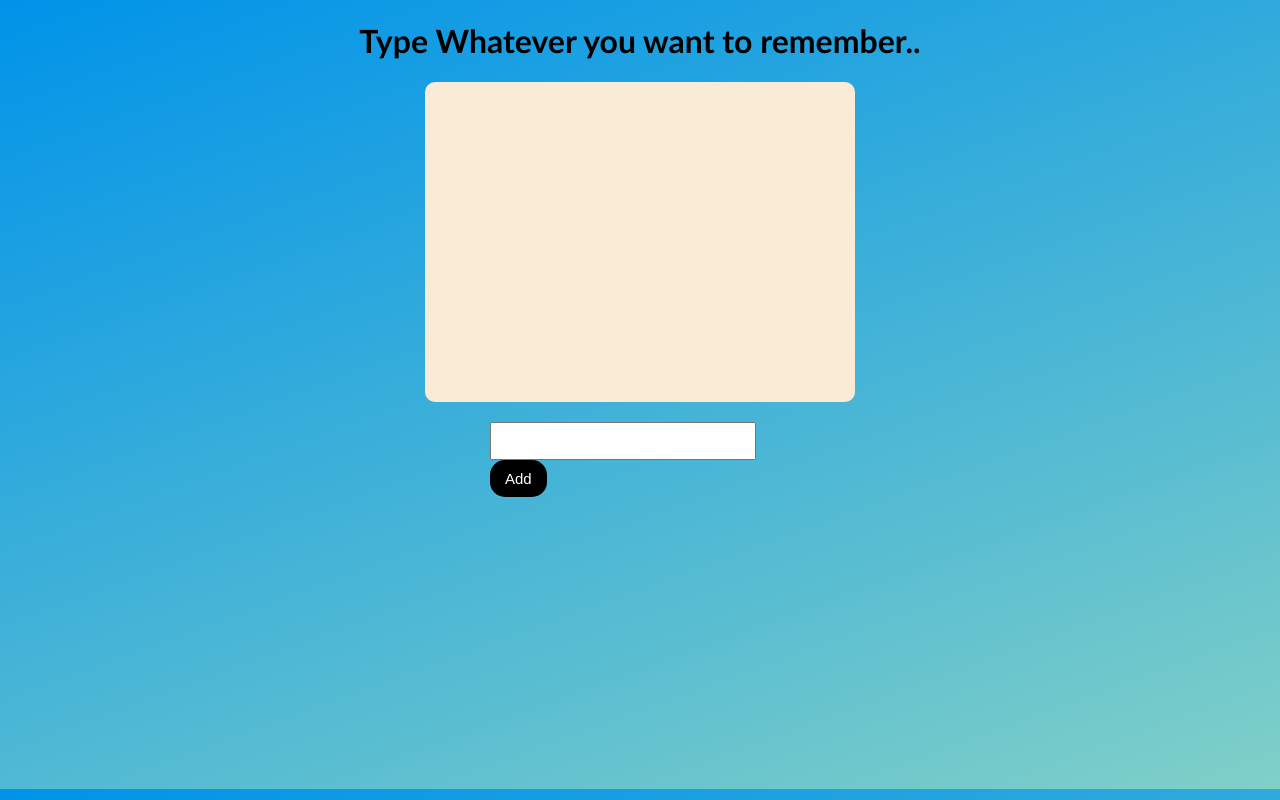
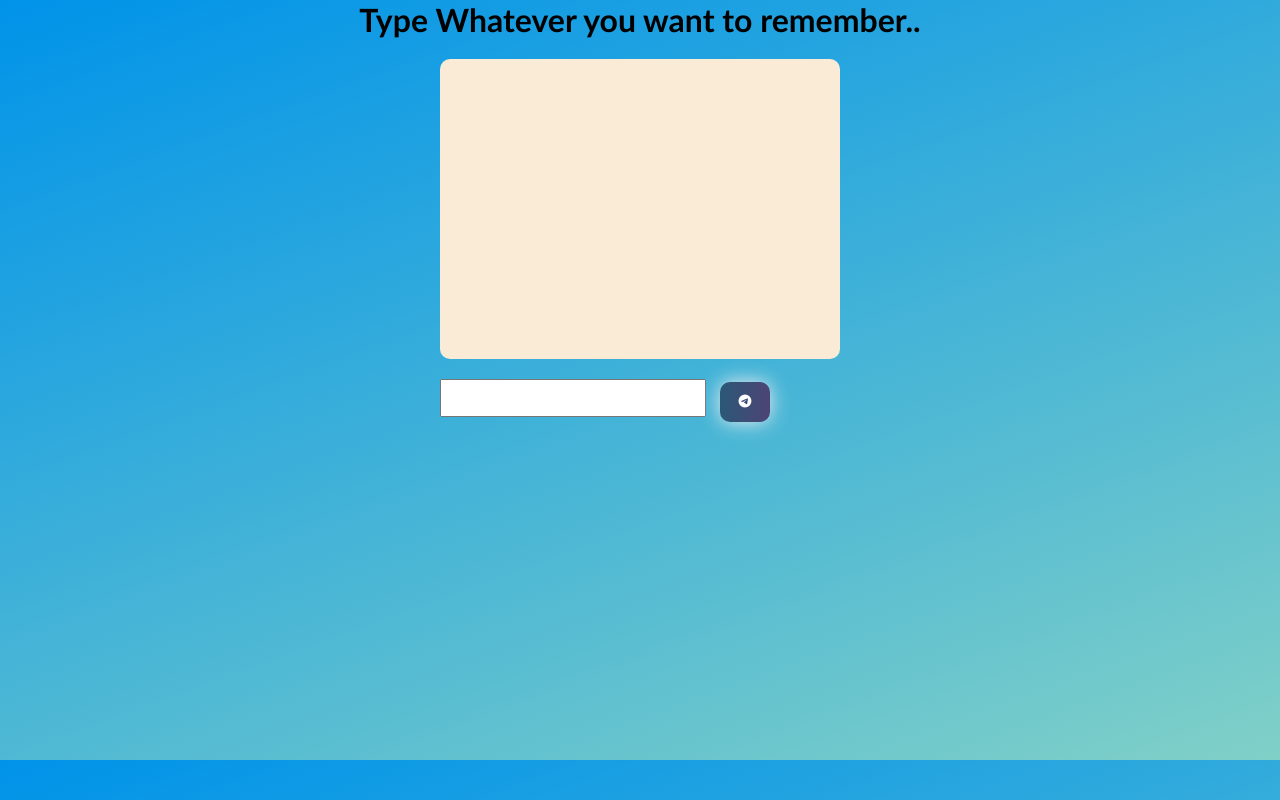
Before and after one commit to harshbhowate12/todo-list, a plain HTML site: page index.html in a window 1280 px wide. Drawn offline with Linux system fonts and the light colour scheme.

Commit message:
final changes added

```diff
--- a/index.html
+++ b/index.html
@@ -4,7 +4,13 @@
     <meta charset="UTF-8">
     <meta name="viewport" content="width=device-width, initial-scale=1.0">
     <title>Todo list</title>
+    <script src="https://kit.fontawesome.com/ee4988d839.js" crossorigin="anonymous"></script>
     <style>
+        *{
+            margin: 0;
+            padding: 0;
+            box-sizing: border-box;
+        }
         body{
             background-color: #0093E9;
             background-image: linear-gradient(160deg, #0093E9 0%, #80D0C7 100%);
@@ -34,7 +40,7 @@
             font-size: 20px;
         }
         .action-container{
-            width: 300px;
+            width: 400px;
             display: block;
             margin: 20px auto;
         }
@@ -46,12 +52,26 @@
         }
         .btn{
             border: none;
-            background-color: black;
-            border-radius: 15px;
+            background-image: linear-gradient(to right, #2b5876 0%, #4e4376  51%, #2b5876  100%);
+            margin: 0px 0px 0px 10px;
+            width: 50px;
+            height: 40px;
+            text-align: center;
+            text-transform: uppercase;
+            transition: 0.5s;
+            background-size: 200% auto;
             color: white;
-            padding: 10px 15px;
-            font-size: 15px;
-        }
+            box-shadow: 0 0 20px #eee;
+            border-radius: 10px;
+
+          }
+
+          .btn-grad:hover {
+            background-position: right center; /* change the direction of the change here */
+            color: #fff;
+            text-decoration: none;
+          }
+
     </style>
 </head>
 <body>
@@ -60,7 +80,7 @@
     </div>
     <div class="action-container">
         <input type="text" id="input-value" class="inp">
-        <button class="btn" onclick="getinp()">Add</button>
+        <button class="btn" onclick="getinp()"><i class="fa-brands fa-telegram"></i></button>
 
     </div>
     <script>
```
